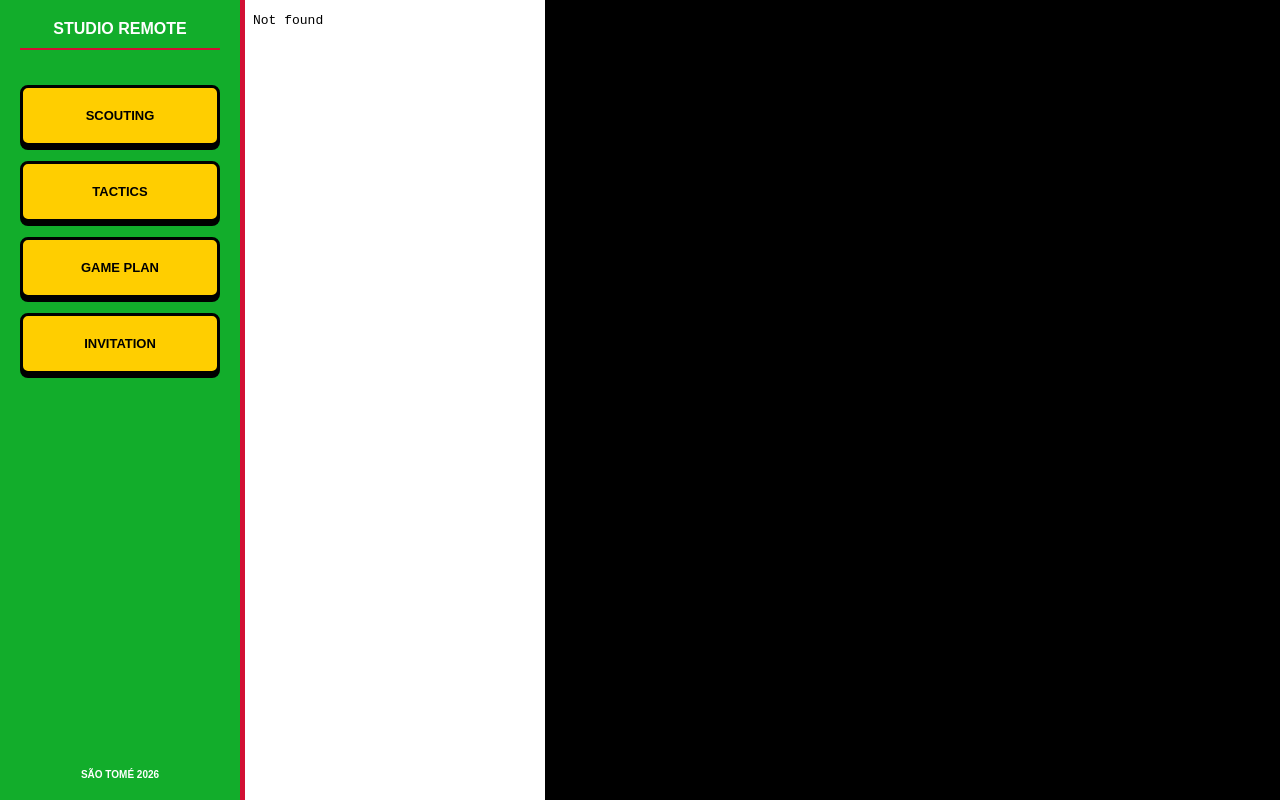
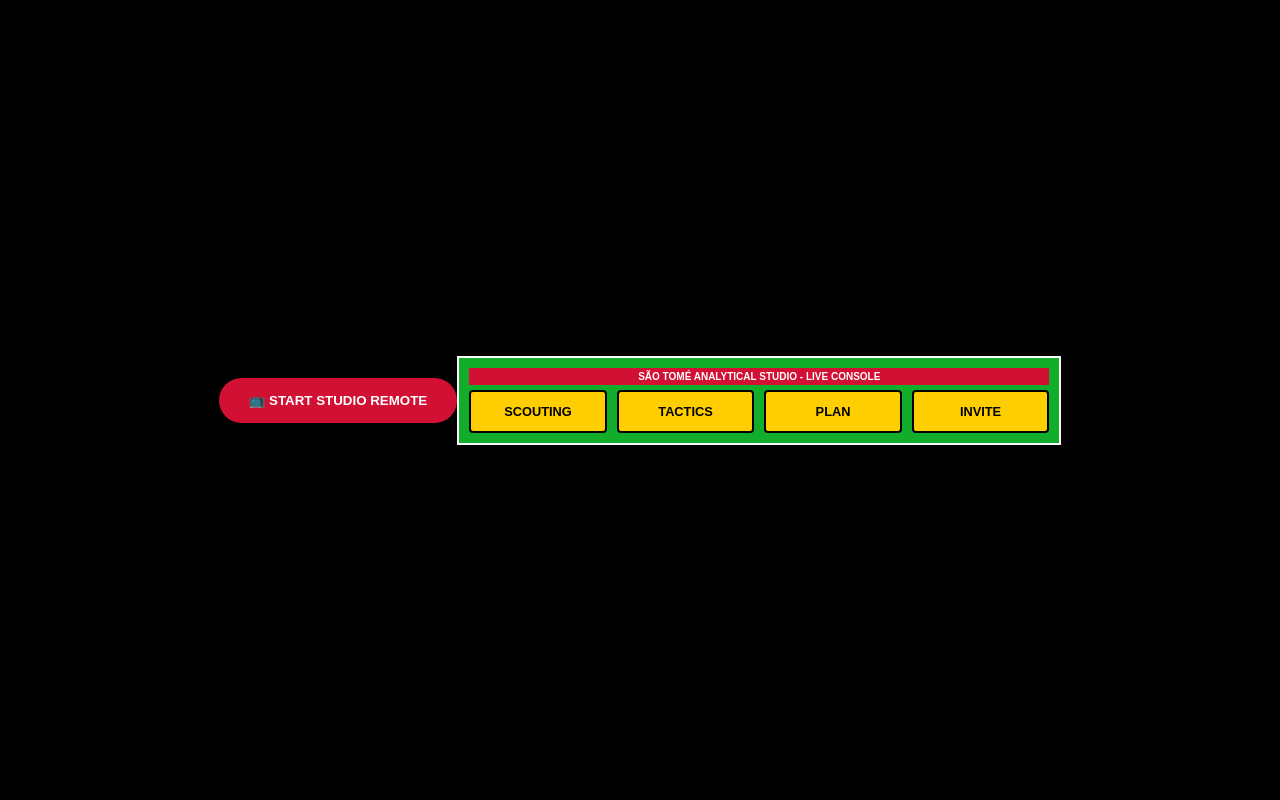
Before and after one commit to ramyraafatrrh-max/stp-studio-remote, a plain HTML site: page index.html in a window 1280 px wide. Drawn offline with Linux system fonts and the light colour scheme.

Commit message:
index.html

```diff
--- a/index.html
+++ b/index.html
@@ -2,62 +2,82 @@
 <html lang="en">
 <head>
     <meta charset="UTF-8">
-    <title>STP MISSION CONTROL</title>
+    <title>STP Studio Console</title>
     <style>
-        :root { --stp-green: #12AD2B; --stp-yellow: #FFCE00; --stp-red: #D21034; --stp-black: #000000; }
-        body, html { margin: 0; padding: 0; height: 100%; overflow: hidden; font-family: 'Arial', sans-serif; display: flex; background: black; }
+        :root {
+            --stp-green: #12AD2B; --stp-yellow: #FFCE00; --stp-red: #D21034; --stp-black: #000000;
+        }
+        body { background: var(--stp-black); margin: 0; display: flex; align-items: center; justify-content: center; height: 100vh; font-family: sans-serif; }
 
-        /* The Vertical Remote on the left */
-        #remote-sidebar {
-            width: 200px;
-            background: var(--stp-green);
-            display: flex;
-            flex-direction: column;
-            gap: 15px;
-            padding: 20px;
-            border-right: 5px solid var(--stp-red);
-            z-index: 100;
+        #remote-container {
+            background: var(--stp-green); padding: 10px; width: 580px;
+            border: 2px solid white; display: flex; flex-direction: column; gap: 5px;
         }
+        .button-row { display: grid; grid-template-columns: repeat(4, 1fr); gap: 10px; }
 
         .btn {
-            background: var(--stp-yellow);
-            color: black;
-            border: 3px solid black;
-            padding: 20px 10px;
-            font-weight: bold;
-            text-transform: uppercase;
-            cursor: pointer;
-            border-radius: 8px;
-            text-decoration: none;
-            text-align: center;
-            font-size: 13px;
-            box-shadow: 0 4px 0 var(--stp-black);
+            background: var(--stp-yellow); color: black; border: 2px solid black;
+            padding: 12px; text-align: center; font-weight: bold; border-radius: 4px;
+            cursor: pointer; text-transform: uppercase; font-size: 0.8rem;
         }
+        .btn:hover { background: white; }
 
-        .btn:active { transform: translateY(3px); box-shadow: none; }
-
-        .label { color: white; font-size: 10px; text-align: center; margin-top: auto; font-weight: bold; }
-
-        /* The Presentation Area */
-        #content-frame { flex-grow: 1; border: none; background: white; }
+        .launch-btn {
+            background: var(--stp-red); color: white; padding: 15px 30px;
+            border: none; border-radius: 30px; font-weight: bold; cursor: pointer;
+        }
     </style>
 </head>
 <body>
 
-    <div id="remote-sidebar">
-        <div style="color:white; font-weight:bold; text-align:center; margin-bottom: 20px; border-bottom: 2px solid var(--stp-red); padding-bottom: 10px;">
-            STUDIO REMOTE
+    <button class="launch-btn" id="pipButton">📺 START STUDIO REMOTE</button>
+
+    <div id="remote-container">
+        <div style="background:var(--stp-red); color:white; font-size:10px; padding:3px; text-align:center; font-weight:bold;">
+            SÃO TOMÉ ANALYTICAL STUDIO - LIVE CONSOLE
         </div>
-
-        <a href="https://canva.link/5biowk6ov7jhqc6''" target="stage" class="btn">Scouting</a>
-        <a href="https://canva.link/hepw0ymjujivjyl''" target="stage" class="btn">Tactics</a>
-        <a href="https://canva.link/2rl7kvkh5i203k2''" target="stage" class="btn">Game Plan</a>
-        <a href="https://canva.link/gsa2fkby7usl8ol''" target="stage" class="btn">Invitation</a>
-
-        <div class="label">SÃO TOMÉ 2026</div>
+        <div class="button-row">
+            <div class="btn" onclick="navigate('https://canva.link/5biowk6ov7jhqc6''')">Scouting</div>
+            <div class="btn" onclick="navigate('https://canva.link/hepw0ymjujivjyl''')">Tactics</div>
+            <div class="btn" onclick="navigate('https://canva.link/2rl7kvkh5i203k2''')">Plan</div>
+            <div class="btn" onclick="navigate('https://canva.link/gsa2fkby7usl8ol''')">Invite</div>
+        </div>
     </div>
 
-    <iframe name="stage" id="content-frame" src="YOUR_BASE_PRESENTATION_URL"></iframe>
+    <script>
+        // This function forces the MAIN window to change slides
+        function navigate(url) {
+            if (window.opener) {
+                window.opener.location.href = url;
+            } else {
+                // Fallback if the connection is lost
+                window.open(url, 'canva_window');
+            }
+        }
 
+        const pipButton = document.getElementById('pipButton');
+        const remote = document.getElementById('remote-container');
+
+        pipButton.addEventListener('click', async () => {
+            if ('documentPictureInPicture' in window) {
+                const pipWindow = await window.documentPictureInPicture.requestWindow({
+                    width: 600, height: 110,
+                });
+
+                // Essential: Tell the new window who its "opener" is so navigation works
+                pipWindow.opener = window;
+                pipWindow.document.body.append(remote);
+
+                // Copy styles
+                [...document.styleSheets].forEach((styleSheet) => {
+                    try {
+                        const style = document.createElement('style');
+                        style.textContent = [...styleSheet.cssRules].map((rule) => rule.cssText).join('');
+                        pipWindow.document.head.appendChild(style);
+                    } catch (e) {}
+                });
+            }
+        });
+    </script>
 </body>
 </html>
```
